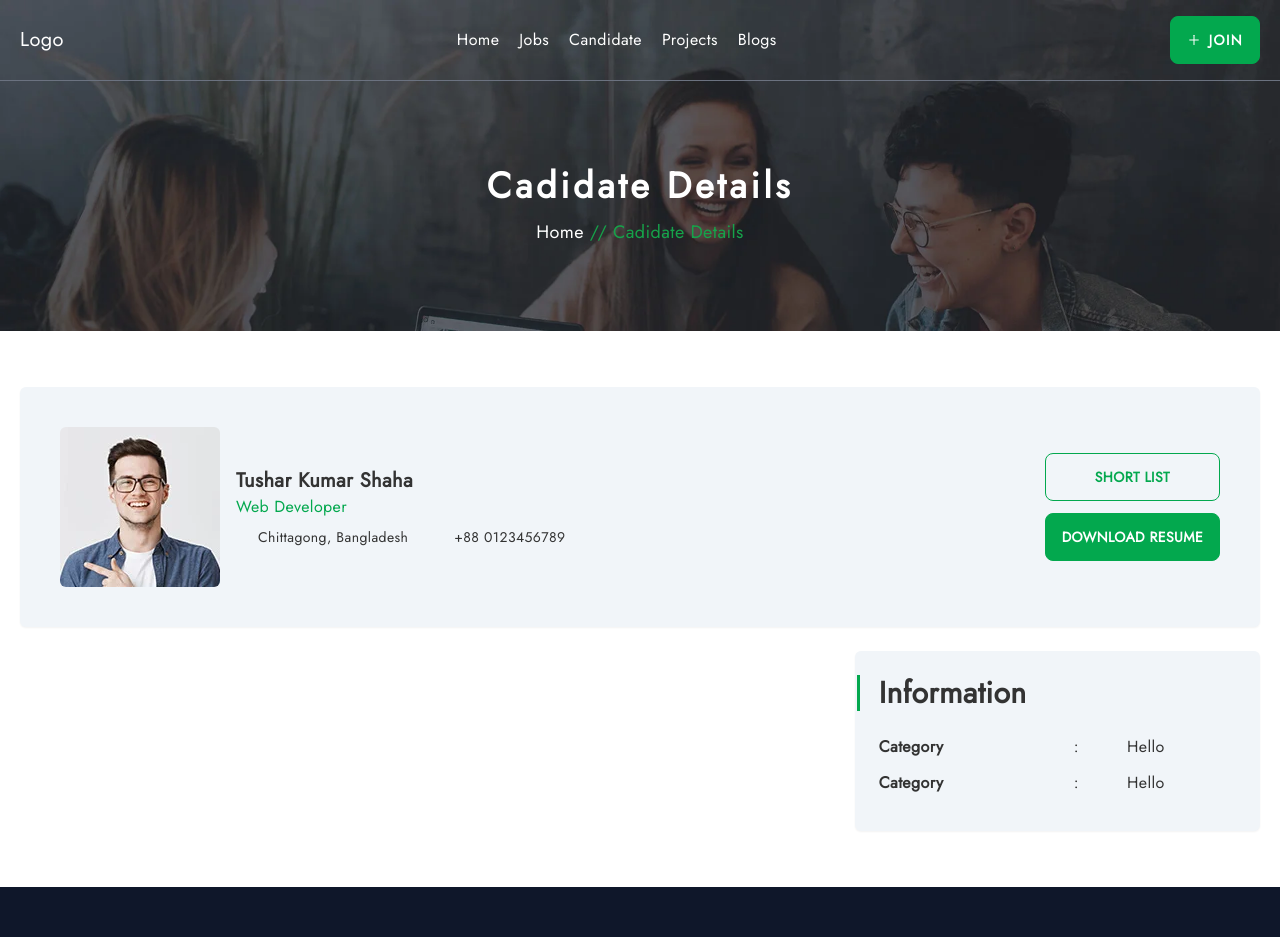
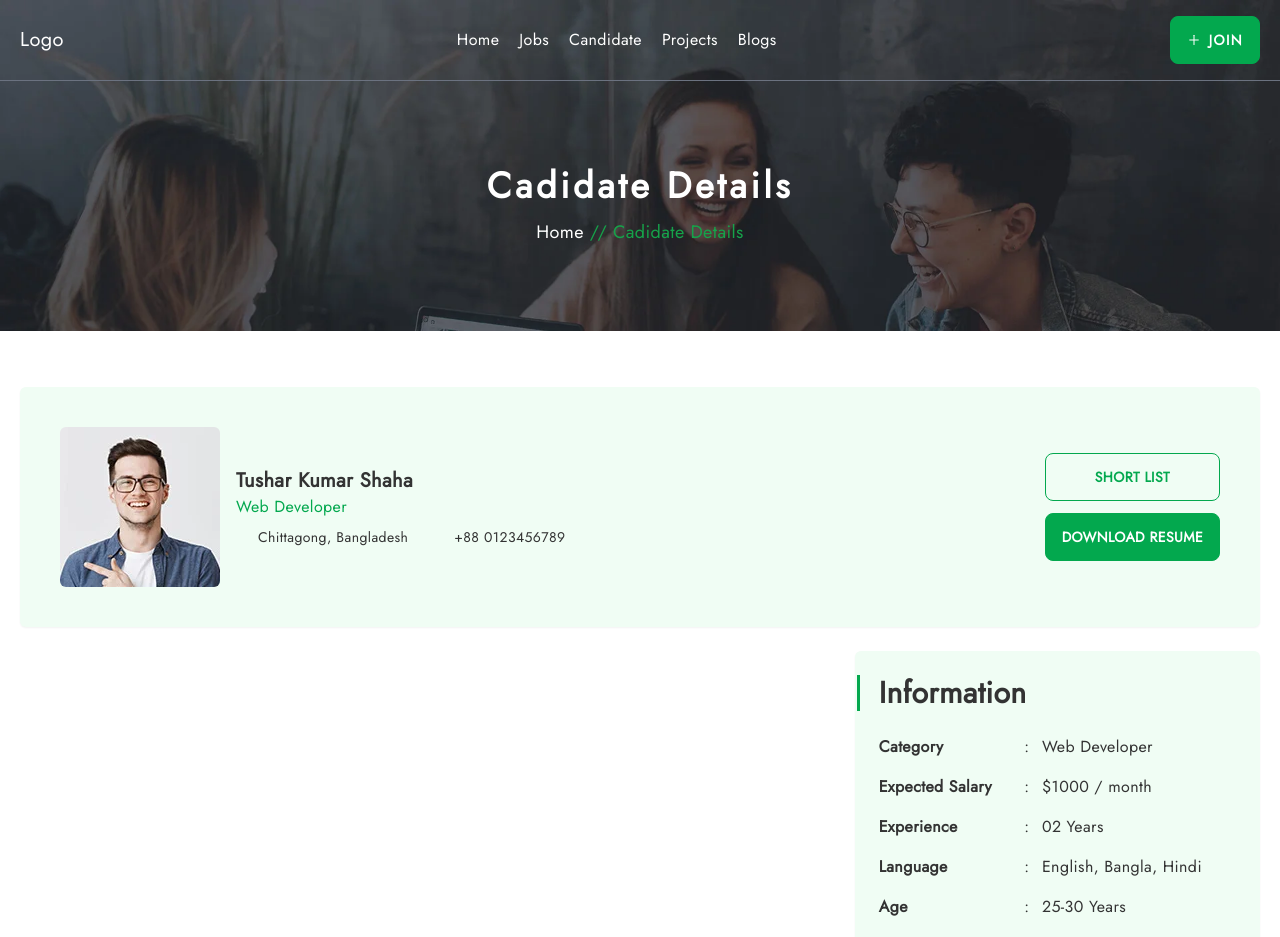
Before and after one commit to tusharshaha/web-market, a Next.js app in the folder frontend/: page /candidate/1 in a window 1280 px wide. Shown: the top 937 px of the page. Built offline with nearby package versions, Linux system fonts and the light colour scheme; some icons are missing.

Commit message:
updated career details page design

```diff
--- a/frontend/components/Candidate/CandidateCard.tsx
+++ b/frontend/components/Candidate/CandidateCard.tsx
@@ -26,7 +26,7 @@ const CandidateCard: React.FC = () => {
             </div>
             <div>
               <p className='font-bold'>Expreince</p>
-              <p className='text-center text-slate-600'>2 Years</p>
+              <p className='text-center text-slate-600'>02 Years</p>
             </div>
           </div>
         </div>
--- a/frontend/components/Candidate/CandidateDetails/CandidateInfo.tsx
+++ b/frontend/components/Candidate/CandidateDetails/CandidateInfo.tsx
@@ -1,22 +1,29 @@
 import React from 'react';
 
 const CandidateInfo: React.FC = () => {
+  const infos = [
+    { title: "Category", value: "Web Developer" },
+    { title: "Expected Salary", value: "$1000 / month" },
+    { title: "Experience", value: "02 Years" },
+    { title: "Language", value: "English, Bangla, Hindi" },
+    { title: "Age", value: "25-30 Years" },
+    { title: "Gender", value: "Male" },
+    { title: "Qualification", value: "BSC, MSC" },
+    { title: "Level", value: "Medium" },
+  ]
   return (
-    <div className='bg-slate-100 rounded-md shadow-sm p-6'>
+    <div className='bg-green-50 rounded-md shadow-sm p-6'>
       <h2 className='text-3xl font-bold element-highlight before:left-[-22px] relative'>Information</h2>
       <table className='w-full mt-6 text-base'>
         <tbody>
-          <tr>
-            <td className='font-semibold pb-3'>Category</td>
-            <td className='px-2 pb-3'>:</td>
-            <td className='pb-3'>Hello</td>
-          </tr>
-          <tr>
-            <td className='font-semibold pb-3'>Category</td>
-            <td className='px-2 pb-3'>:</td>
-            <td className='pb-3'>Hello</td>
-          </tr>
-
+          {
+            infos.map((ele, i) =>
+              <tr key={i}>
+                <td className='font-semibold pb-4'>{ele.title}</td>
+                <td className='px-2 pb-4'>:</td>
+                <td className='pb-4'>{ele.value}</td>
+              </tr>
+            )}
         </tbody>
       </table>
     </div>
--- a/frontend/components/Candidate/CandidateDetails/CandidateTop.tsx
+++ b/frontend/components/Candidate/CandidateDetails/CandidateTop.tsx
@@ -4,7 +4,7 @@ import { FaLocationDot, FaPhone } from 'react-icons/fa6';
 
 const CandidateTop = () => {
   return (
-    <div className='bg-slate-100 rounded-md shadow-sm p-10 flex items-center justify-between gap-4'>
+    <div className='bg-green-50 rounded-md shadow-sm p-10 flex items-center justify-between gap-4'>
       <div className='flex items-center gap-4'>
         <div>
           <Image
```
